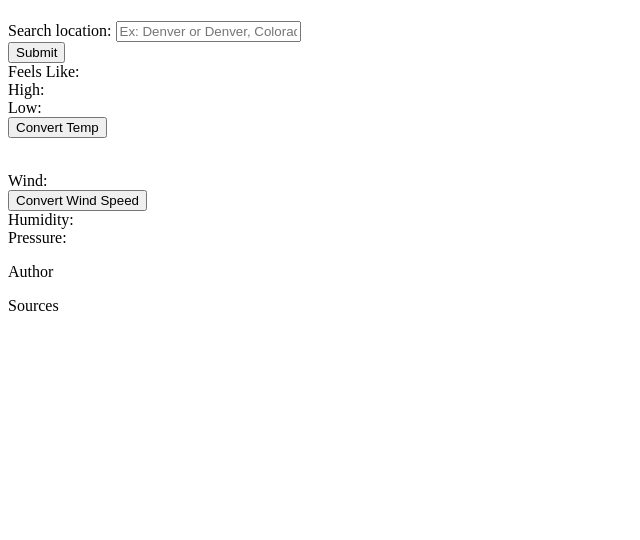
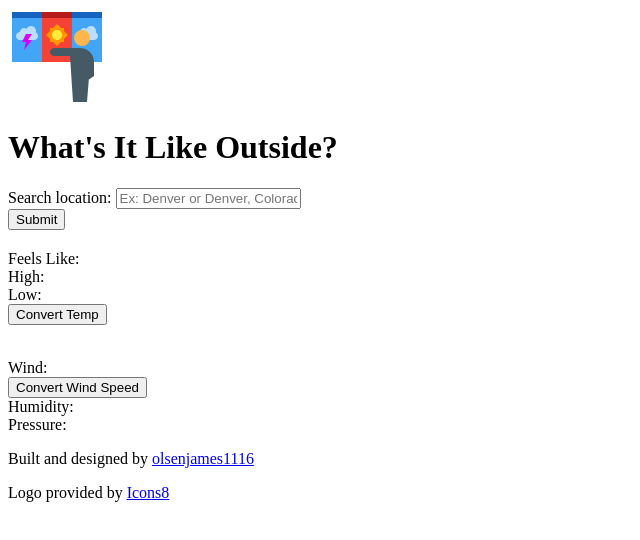
Before and after one commit to olsenjames1116/weatherApp, a plain HTML site: page index.html in a window 1280 px wide. Shown: the whole page, without its empty margins (0-640 px from the left). Drawn offline with Linux system fonts and the light colour scheme.

Commit message:
Format page

```diff
--- a/index.html
+++ b/index.html
@@ -9,10 +9,13 @@
   </head>
   <body>
     <div class="header">
-      <h1></h1>
+      <img
+        src="./forecast.png"
+        alt="a weatherman standing in front of a weather map"
+      />
+      <h1>What's It Like Outside?</h1>
     </div>
 
-    <div class="content">
     <form novalidate>
       <label for="search">Search location:</label>
       <input
@@ -27,12 +30,16 @@
         <button type="submit">Submit</button>
       </div>
     </form>
-      <div class="weather">
+
+    <div class="content">
+      <h2></h2>
+
       <div class="dateTime">
         <span id="date"></span>
         <span id="time"></span>
       </div>
 
+      <div class="weather">
         <div class="temp">
           <span class="tempNum"></span>
           <div class="feel">
@@ -83,8 +90,13 @@
     </div>
 
     <div class="footer">
-      <p>Author</p>
-      <p>Sources</p>
+      <p>
+        Built and designed by
+        <a href="https://github.com/olsenjames1116">olsenjames1116</a>
+      </p>
+      <p>
+        Logo provided by <a href="https://icons8.com/icons/color">Icons8</a>
+      </p>
     </div>
   </body>
 </html>
```
Also changed, not shown: forecast.png (added). Lines whose indentation alone changed are shown as unchanged.
